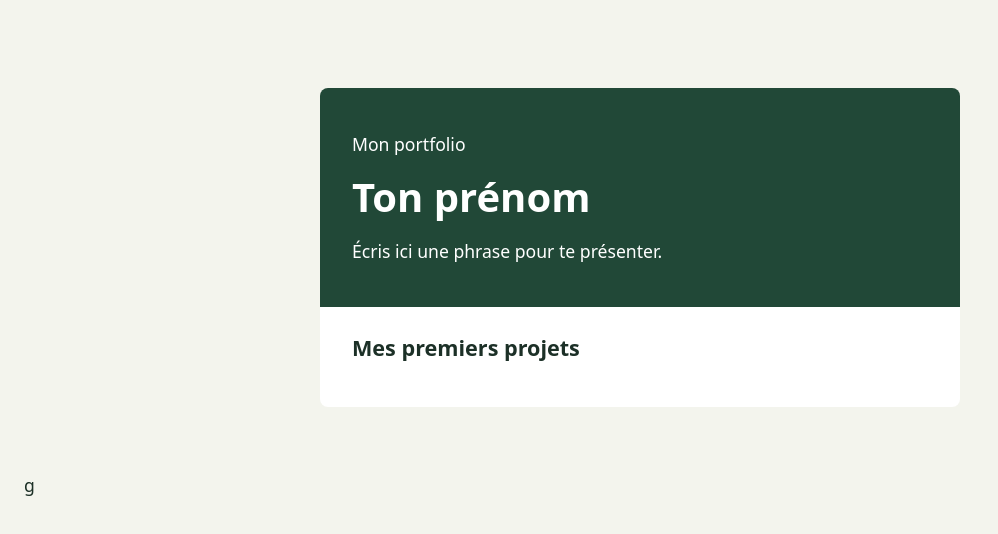
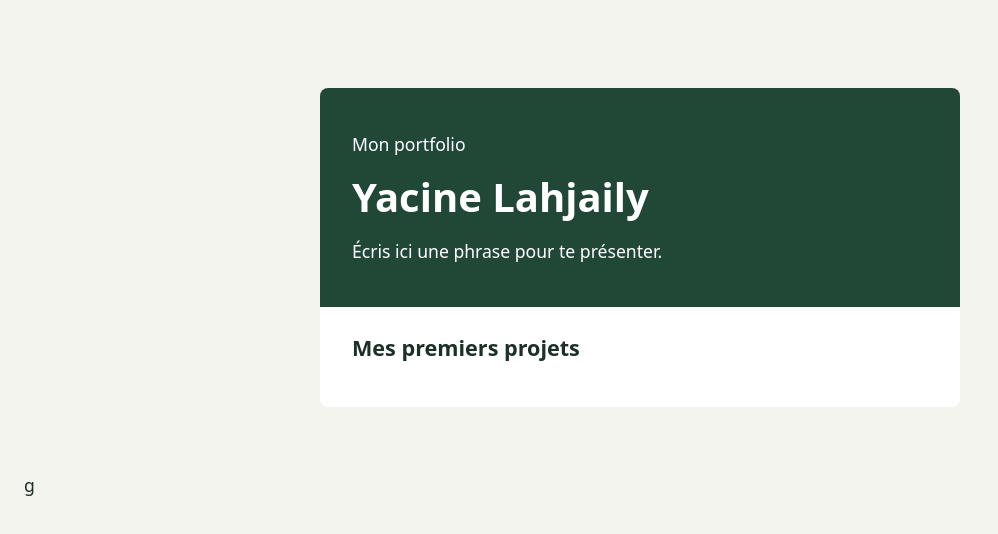
Before and after one commit to YacineLahj/portfolio, a plain HTML site: page index.html in a window 1280 px wide. Shown: the whole page, without its empty margins (0-998 px from the left). Drawn offline with Linux system fonts and the light colour scheme.

Commit message:
deuxième version

```diff
--- a/index.html
+++ b/index.html
@@ -10,7 +10,7 @@
   <main>
     <header>
       <p>Mon portfolio</p>
-      <h1>Ton prénom</h1>
+      <h1>Yacine Lahjaily</h1>
       <p>Écris ici une phrase pour te présenter.</p>
     </header>
     <section>
```
